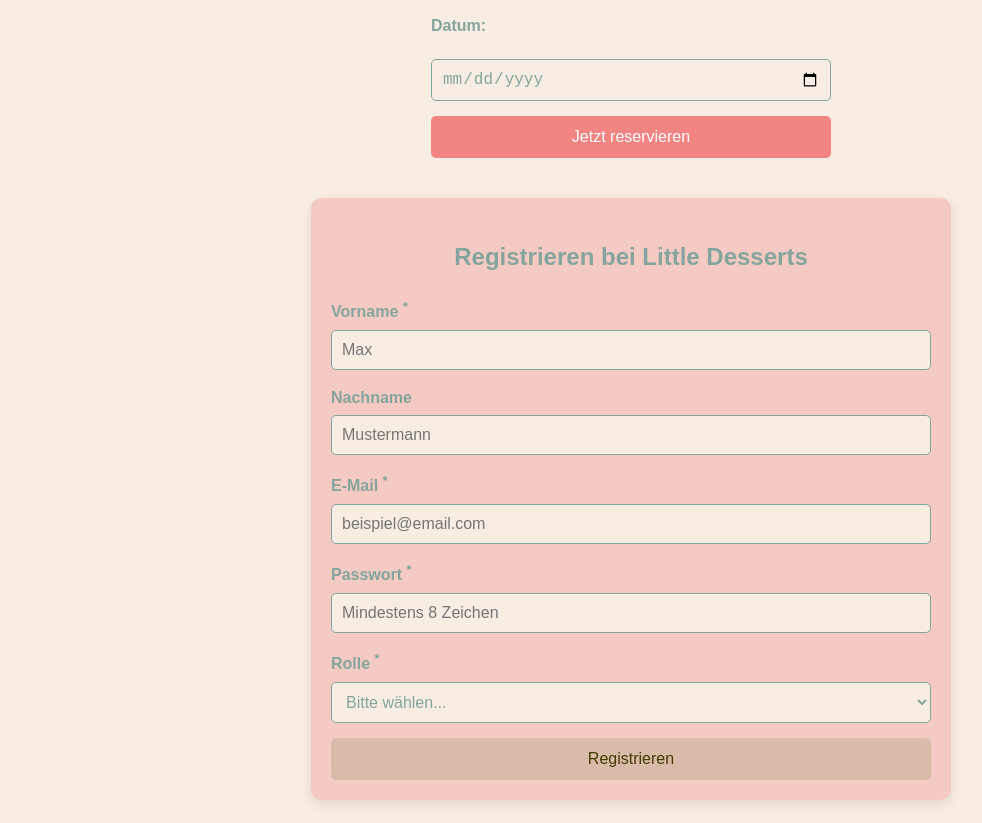
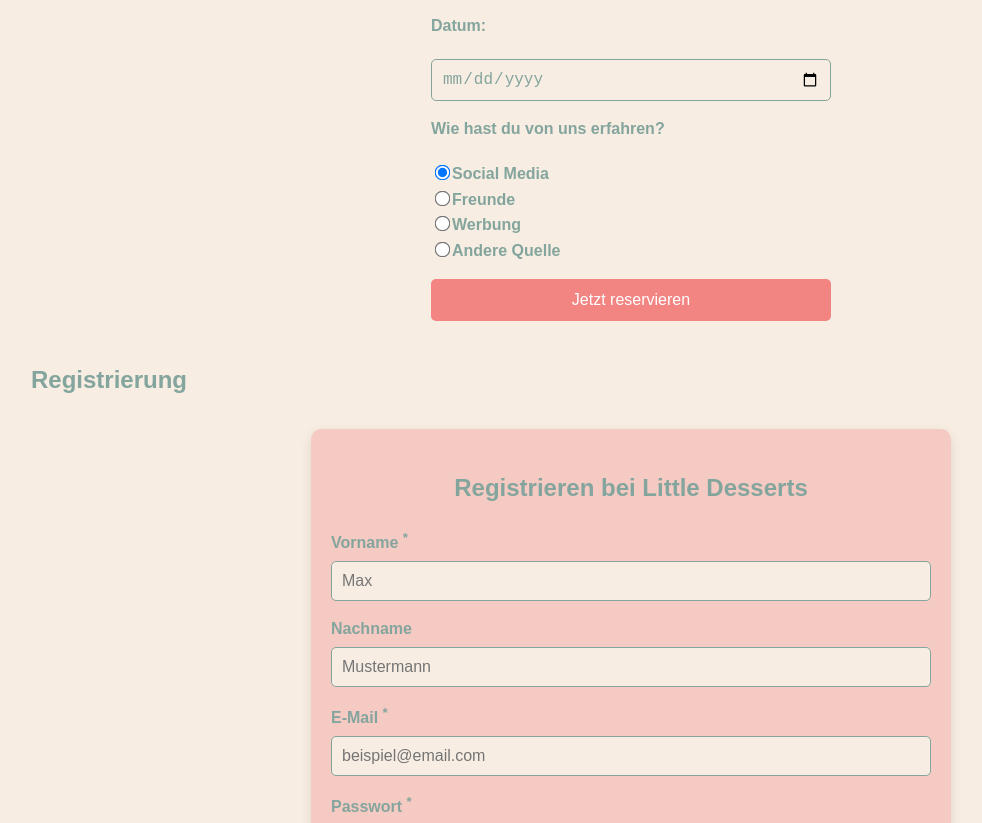
Before and after one commit to Killingova/little-desserts-restaurant, a React (Create React App) app: page / in a window 1280 px wide. Shown: the part 1944-2767 px from the top of the page, without its empty margins (9-991 px from the left). Built offline with nearby package versions, Linux system fonts and the light colour scheme.

Commit message:
step five

```diff
--- a/src/App.css
+++ b/src/App.css
@@ -223,6 +223,23 @@
   background-color: var(--hover-color);
   color: var(--disabled-text);
 }
+.radio-group {
+  display: flex;
+  flex-direction: column;
+  gap: 10px;
+  margin-bottom: 20px;
+}
+
+.radio-option {
+  cursor: pointer;
+  display: flex;
+  align-items: center;
+  gap: 5px;
+}
+
+input[type="radio"] {
+  transform: scale(1.2);
+}
 
 /* Registrierungsformular */
 .registrierungs-formular {
--- a/src/App.js
+++ b/src/App.js
@@ -6,6 +6,8 @@
 import dessertsData from "./dessertsData";
 import Reservierungsformular from "./Reservierungsformular";
 import Registrierungsformular from "./Registrierungsformular";
+import MagicMouseTrail from "./MagicMouseTrail";
+
 import "./App.css";
 
 
@@ -14,6 +16,7 @@
 
   return (
     <div className={`app ${theme}`}>
+      <MagicMouseTrail />
       {/* Header & Navigation */}
       <header className="header">
         <h1>Little Desserts Restaurant</h1>
@@ -64,6 +67,7 @@
 
         {/* Registrierung */}
         <section className="section">
+        <h2>Registrierung</h2>
           <Registrierungsformular />
         </section>
       </main>
--- /dev/null
+++ b/src/MagicMouseTrail.js
@@ -0,0 +1,64 @@
+import React, { useEffect, useRef } from "react";
+
+const MagicMouseTrail = () => {
+  const canvasRef = useRef(null);
+  const particles = useRef([]);
+
+  useEffect(() => {
+    const canvas = canvasRef.current;
+    const ctx = canvas.getContext("2d");
+    canvas.width = window.innerWidth;
+    canvas.height = window.innerHeight;
+
+    const addParticle = (x, y) => {
+      particles.current.push({
+        x,
+        y,
+        size: Math.random() * 5 + 2,
+        opacity: 1,
+        fade: Math.random() * 0.05 + 0.02,
+      });
+    };
+
+    const animateParticles = () => {
+      ctx.clearRect(0, 0, canvas.width, canvas.height);
+      particles.current.forEach((p, index) => {
+        p.opacity -= p.fade;
+        if (p.opacity <= 0) {
+          particles.current.splice(index, 1);
+        }
+        ctx.beginPath();
+        ctx.arc(p.x, p.y, p.size, 0, Math.PI * 2);
+        ctx.fillStyle = `rgba(255, 223, 0, ${p.opacity})`;
+        ctx.fill();
+      });
+      requestAnimationFrame(animateParticles);
+    };
+
+    const handleMouseMove = (e) => {
+      addParticle(e.clientX, e.clientY);
+    };
+
+    window.addEventListener("mousemove", handleMouseMove);
+    animateParticles();
+
+    return () => {
+      window.removeEventListener("mousemove", handleMouseMove);
+    };
+  }, []);
+
+  return (
+    <canvas
+      ref={canvasRef}
+      style={{
+        position: "fixed",
+        top: 0,
+        left: 0,
+        pointerEvents: "none",
+        zIndex: 9999,
+      }}
+    />
+  );
+};
+
+export default MagicMouseTrail;
--- /dev/null
+++ b/src/RadioGroup.js
@@ -0,0 +1,28 @@
+import React from "react";
+
+export const RadioGroup = ({ onChange, selected, children }) => {
+  const RadioOptions = React.Children.map(children, (child) =>
+    React.cloneElement(child, {
+      onChange,
+      checked: child.props.value === selected,
+    })
+  );
+
+  return <div className="RadioGroup">{RadioOptions}</div>;
+};
+
+export const RadioOption = ({ value, checked, onChange, children }) => {
+  return (
+    <div className="RadioOption">
+      <input
+        id={value}
+        type="radio"
+        name="empfehlung"
+        value={value}
+        checked={checked}
+        onChange={(e) => onChange(e.target.value)}
+      />
+      <label htmlFor={value}>{children}</label>
+    </div>
+  );
+};
--- a/src/Reservierungsformular.js
+++ b/src/Reservierungsformular.js
@@ -1,20 +1,22 @@
-// Reservierungsformular.js
 import React, { useState } from "react";
+import { RadioGroup, RadioOption } from "./RadioGroup"; // Import der neuen Komponente
 
 export default function Reservierungsformular() {
-  // State als Objekt, z.B. (name, email, datum)
+  // State für Reservierung inklusive Empfehlungsquelle
   const [reservation, setReservation] = useState({
     name: "",
     email: "",
-    datum: ""
+    datum: "",
+    empfehlung: "social_media", // Standardwert
   });
 
-  // Funktion, um zu prüfen, ob alles ausgefüllt ist
+  // Formular-Validierung
   const isFormValid = () => {
     return (
       reservation.name.trim() !== "" &&
       reservation.email.includes("@") &&
-      reservation.datum !== ""
+      reservation.datum !== "" &&
+      reservation.empfehlung !== ""
     );
   };
 
@@ -22,9 +24,10 @@
   const handleSubmit = (e) => {
     e.preventDefault();
     if (isFormValid()) {
-      alert(`Reservierung für ${reservation.name} am ${reservation.datum} erfolgreich!`);
-      // Form zurücksetzen
-      setReservation({ name: "", email: "", datum: "" });
+      alert(
+        `Reservierung für ${reservation.name} am ${reservation.datum} erfolgreich!\nEmpfehlung: ${reservation.empfehlung}`
+      );
+      setReservation({ name: "", email: "", datum: "", empfehlung: "social_media" });
     }
   };
 
@@ -33,7 +36,7 @@
     const { name, value } = e.target;
     setReservation((prev) => ({
       ...prev,
-      [name]: value
+      [name]: value,
     }));
   };
 
@@ -68,7 +71,19 @@
         required
       />
 
-      <button type="submit">
+      {/* Neue Empfehlungs-Auswahl */}
+      <label>Wie hast du von uns erfahren?</label>
+      <RadioGroup
+        selected={reservation.empfehlung}
+        onChange={(value) => setReservation((prev) => ({ ...prev, empfehlung: value }))}
+      >
+        <RadioOption value="social_media">Social Media</RadioOption>
+        <RadioOption value="friends">Freunde</RadioOption>
+        <RadioOption value="advertising">Werbung</RadioOption>
+        <RadioOption value="other">Andere Quelle</RadioOption>
+      </RadioGroup>
+
+      <button type="submit" disabled={!isFormValid()}>
         Jetzt reservieren
       </button>
     </form>
```
Also changed, not shown: src/RadioOption.js (added, +13 -0 lines).
